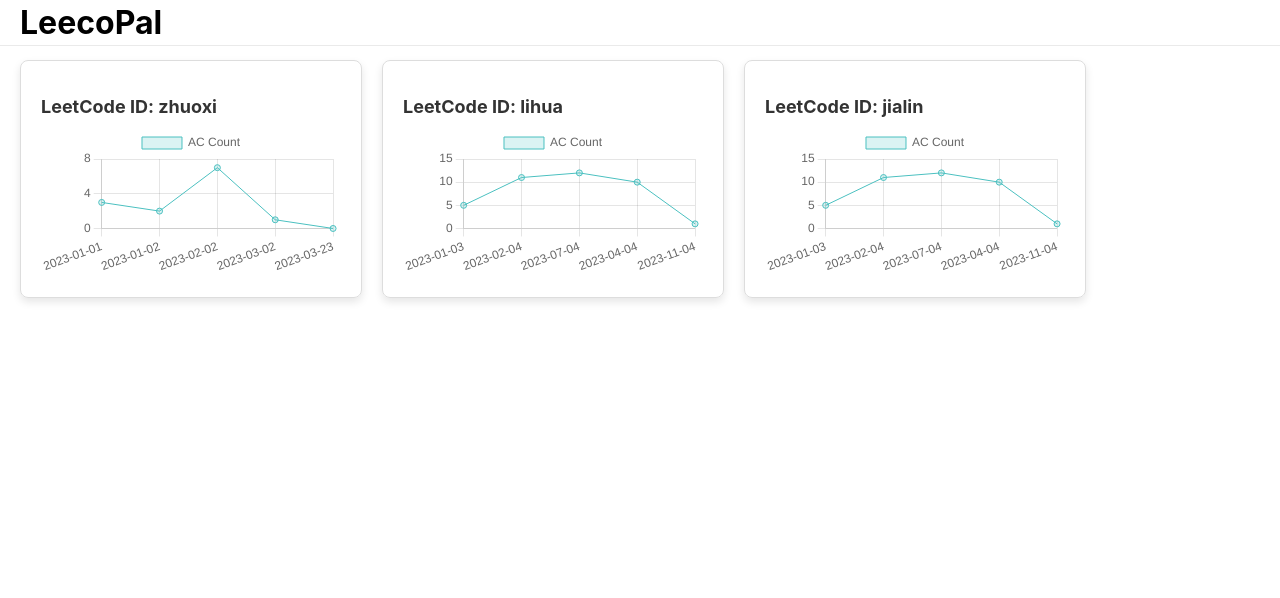
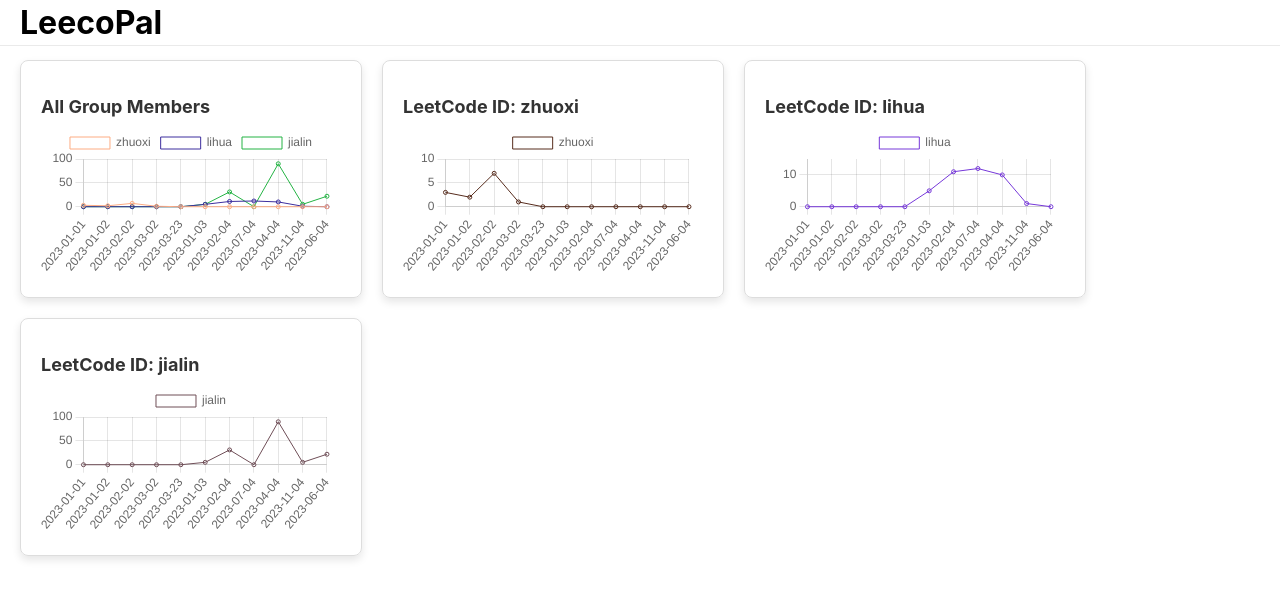
Before and after one commit to kyralu/leecopal, a React (Create React App) app: page /datadisplay in a window 1280 px wide. Shown: the top 598 px of the page. Built offline with nearby package versions, Linux system fonts and the light colour scheme; no server answers.

Commit message:
add a big graph in groupdatadisplay

```diff
--- a/src/components/GroupDataDisplay/GroupDataDisplay.js
+++ b/src/components/GroupDataDisplay/GroupDataDisplay.js
@@ -1,4 +1,4 @@
-import React from 'react';
+import React, { useEffect, useRef } from 'react';
 import style from './GroupDataDisplay.module.css';
 import Chart from 'chart.js/auto';
 
@@ -30,43 +30,47 @@ const mockUsers = [
     leetcodeId: 'jialin',
     acRecords: [
       { date: '2023-01-03', acCount: 5 },
-      { date: '2023-02-04', acCount: 11 },
-      { date: '2023-07-04', acCount: 12 },
-      { date: '2023-04-04', acCount: 10 },
-      { date: '2023-11-04', acCount: 1 },
+      { date: '2023-02-04', acCount: 31 },
+      { date: '2023-06-04', acCount: 22 },
+      { date: '2023-04-04', acCount: 90 },
+      { date: '2023-11-04', acCount: 5 },
     ],
   },
   // More test users...
 ];
 
-const UserListItem = ({ user }) => {
-  const canvasRef = React.useRef(null);
-  const chartRef = React.useRef(null);
 
-  React.useEffect(() => {
-    const ctx = canvasRef.current.getContext('2d');
-    const dates = user.acRecords.map(record => record.date);
-    const acCounts = user.acRecords.map(record => record.acCount);
+const UserList = () => {
+  const canvasRefCombined = useRef(null);
+  const canvasRefsIndividual = useRef([]);
 
-    // Destroy existing chart
-    if (chartRef.current) {
-      chartRef.current.destroy();
-    }
+  useEffect(() => {
+    const ctxCombined = canvasRefCombined.current.getContext('2d');
+    const dates = mockUsers.flatMap(user => user.acRecords.map(record => record.date));
+    const uniqueDates = [...new Set(dates)]; // Get unique dates
 
-    // Create new chart
-    chartRef.current = new Chart(ctx, {
+    const datasets = mockUsers.map(user => ({
+      label: user.leetcodeId,
+      data: uniqueDates.map(date =>
+        user.acRecords.find(record => record.date === date)?.acCount || 0
+      ),
+      borderColor: `rgba(${Math.random() * 255}, ${Math.random() * 255}, ${Math.random() * 255}, 1)`,
+      backgroundColor: 'rgba(0, 0, 0, 0)', // No fill color
+      borderWidth: 1,
+      pointRadius: 2,
+      pointHoverRadius: 4,
+    }));
+
+    // Create or update the combined chart
+    if (window.combinedChart) {
+      window.combinedChart.data.datasets = datasets;
+      window.combinedChart.update();
+    } else {
+      window.combinedChart = new Chart(ctxCombined, {
         type: 'line',
         data: {
-        labels: dates,
-        datasets: [
-          {
-            label: 'AC Count',
-            data: acCounts,
-            backgroundColor: 'rgba(75, 192, 192, 0.2)',
-            borderColor: 'rgba(75, 192, 192, 1)',
-            borderWidth: 1,
-          },
-        ],
+          labels: uniqueDates,
+          datasets: datasets,
         },
         options: {
           scales: {
@@ -76,20 +80,58 @@ const UserListItem = ({ user }) => {
           },
         },
       });
-  }, [user]);
+    }
+
+    // Create or update individual charts
+    mockUsers.forEach((user, index) => {
+      const ctxIndividual = canvasRefsIndividual.current[index].getContext('2d');
+      const individualDataset = {
+        label: user.leetcodeId,
+        data: uniqueDates.map(date =>
+          user.acRecords.find(record => record.date === date)?.acCount || 0
+        ),
+        borderColor: `rgba(${Math.random() * 255}, ${Math.random() * 255}, ${Math.random() * 255}, 1)`,
+        backgroundColor: 'rgba(0, 0, 0, 0)', // No fill color
+        borderWidth: 1,
+        pointRadius: 2,
+        pointHoverRadius: 4,
+      };
+
+      if (window.individualCharts && window.individualCharts[index]) {
+        window.individualCharts[index].data.datasets = [individualDataset];
+        window.individualCharts[index].update();
+      } else {
+        window.individualCharts = window.individualCharts || [];
+        window.individualCharts[index] = new Chart(ctxIndividual, {
+          type: 'line',
+          data: {
+            labels: uniqueDates,
+            datasets: [individualDataset],
+          },
+          options: {
+            scales: {
+              y: {
+                beginAtZero: true,
+              },
+            },
+          },
+        });
+      }
+    });
+  }, []);
 
   return (
+    <div className={style["user-list"]}>
       <div className={style["user-item"]}>
+        <h2>All Group Members</h2>
+        <canvas ref={canvasRefCombined}></canvas>
+      </div>
+      {mockUsers.map((user, index) => (
+        <div className={style["user-item"]} key={user._id}>
           <h2>LeetCode ID: {user.leetcodeId}</h2>
-      <canvas ref={canvasRef}></canvas>
+          <canvas ref={el => (canvasRefsIndividual.current[index] = el)}></canvas>
         </div>
-  );
-};
-
-const UserList = () => {
-  return (
-    <div className={style["user-list"]}>
-      {mockUsers.map(user => <UserListItem key={user._id} user={user} />)}
+      ))}
     </div>
   );
 };
```
Lines whose indentation alone changed are shown as unchanged.
